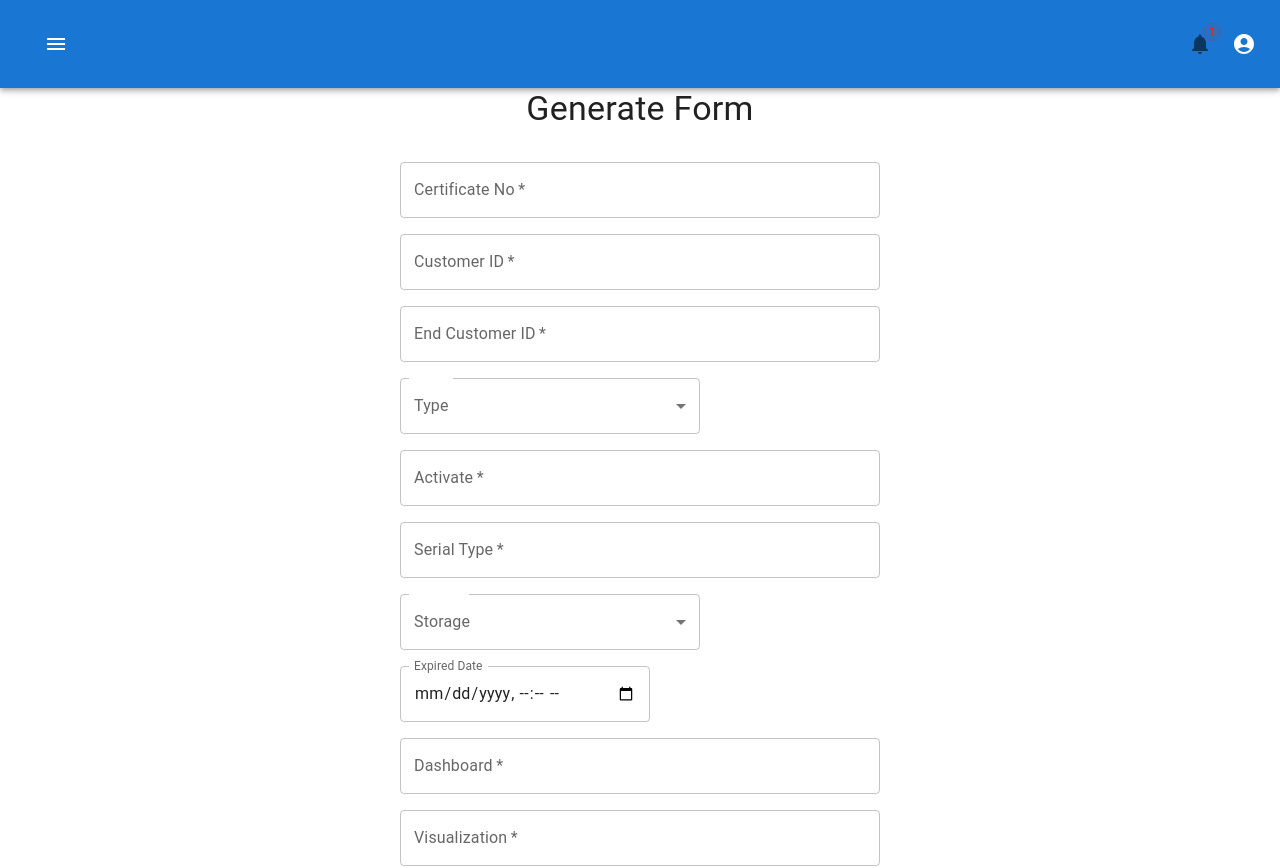
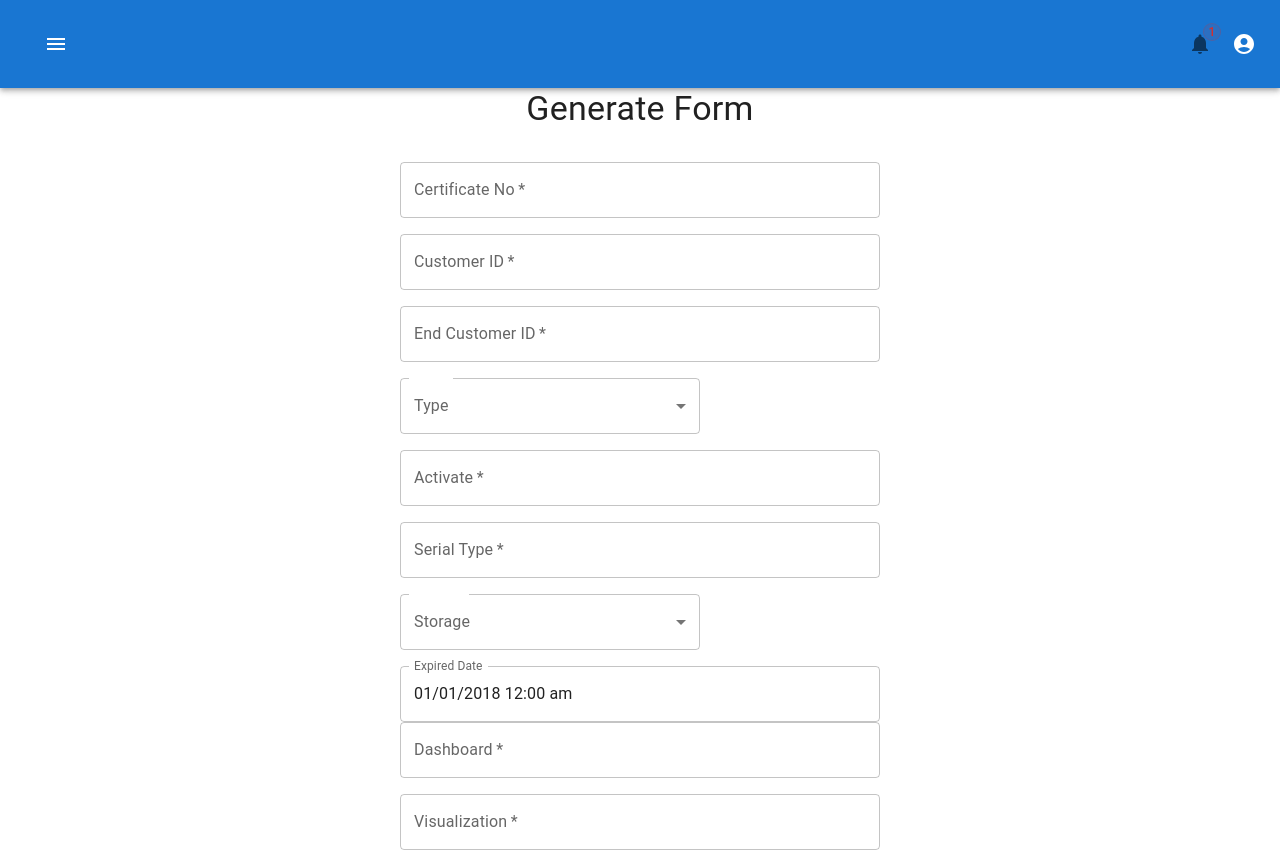
Before and after one commit to DonRadonZ/Softnix-License-Generator, a React (Create React App) app: page /Licensegenerator in a window 1280 px wide. Shown: the top 868 px of the page. Built offline with nearby package versions, Linux system fonts and the light colour scheme.

Commit message:
Change Date Picker

```diff
--- a/src/content/license_generator/Spare.tsx
+++ b/src/content/license_generator/Spare.tsx
@@ -1,6 +1,6 @@
 import * as React from 'react';
 import { useEffect } from 'react';
-import axios from 'axios';
+//import axios from 'axios';
 import {Grid, FormLabel, FormHelperText, Box, Typography } from '@mui/material';
 import { useForm, SubmitHandler, FormProvider } from 'react-hook-form';
 import { object, string, TypeOf, z} from 'zod';
@@ -23,6 +23,8 @@ import MenuItem from '@mui/material/MenuItem';
 import FormControl from '@mui/material/FormControl';
 import Select, { SelectChangeEvent } from '@mui/material/Select';
 import { DateTimePicker } from '@mui/x-date-pickers/DateTimePicker';
+import { AdapterDateFns } from '@mui/x-date-pickers/AdapterDateFns';
+import { LocalizationProvider } from '@mui/x-date-pickers/LocalizationProvider';
 
 
 
@@ -30,7 +32,7 @@ import { DateTimePicker } from '@mui/x-date-pickers/DateTimePicker';
 
 
 
-const API = "http://192.168.10.170:3000/v1/api/slg";
+//const API = "http://192.168.10.170:3000/v1/api/slg";
 
 
 
@@ -123,9 +125,7 @@ const API = "http://192.168.10.170:3000/v1/api/slg";
     dashboard: string().nonempty('required to generate'),
     visualization: string().nonempty('required to generate'),
     storage: z.enum(["20GB","50GB","100GB","200GB","500 GB","1TB","2TB","5TB","UNLIMITED"]),
-    expired: z.preprocess((arg) => {
-      if (typeof arg == "string" || arg instanceof Date) return new Date(arg);
-    }, z.date()),
+    expired: z.date(),
     multi: z.enum(['true', 'false'])
 
 });
@@ -180,6 +180,9 @@ const GeneratePage = () => {
   const [timevalue, setTimevalue] = React.useState<Date | null>(
     new Date('2018-01-01T00:00:00.00Z'),
   );
+  const ExpirehandleChange = (newValue: Date | null) => {
+    setTimevalue(newValue);
+  };
 
   const [StorageChoose, setStorageChoose] = React.useState<string[]>([]);
 
@@ -372,23 +375,19 @@ const GeneratePage = () => {
 
 
 
-          <FormControl sx={{ mb: 2, width: 300 }}>
+        <LocalizationProvider dateAdapter={AdapterDateFns}>
       <Stack component="form" noValidate spacing={3}>
-        <TextField
-          id="expired"
-          //value = {timevalue}
+        <DateTimePicker
+          value = {timevalue}
           label="Expired Date"
-          type="datetime-local"
-          sx={{ width: 250 }}
-          InputLabelProps={{
-            shrink: true,
-          }}
-          error={!!errors['expired']}
-                 helperText={errors['expired'] ? errors['expired'].message : ''}
-          {...register("expired")}
+          onChange={ExpirehandleChange}
+          renderInput={(params) => <TextField {...params} />}
+          // error={!!errors['expired']}
+          //        helperText={errors['expired'] ? errors['expired'].message : ''}
+          // {...register("expired")}
         />
           </Stack>
-          </FormControl>
+          </LocalizationProvider>
 
 
               <TextField
```
